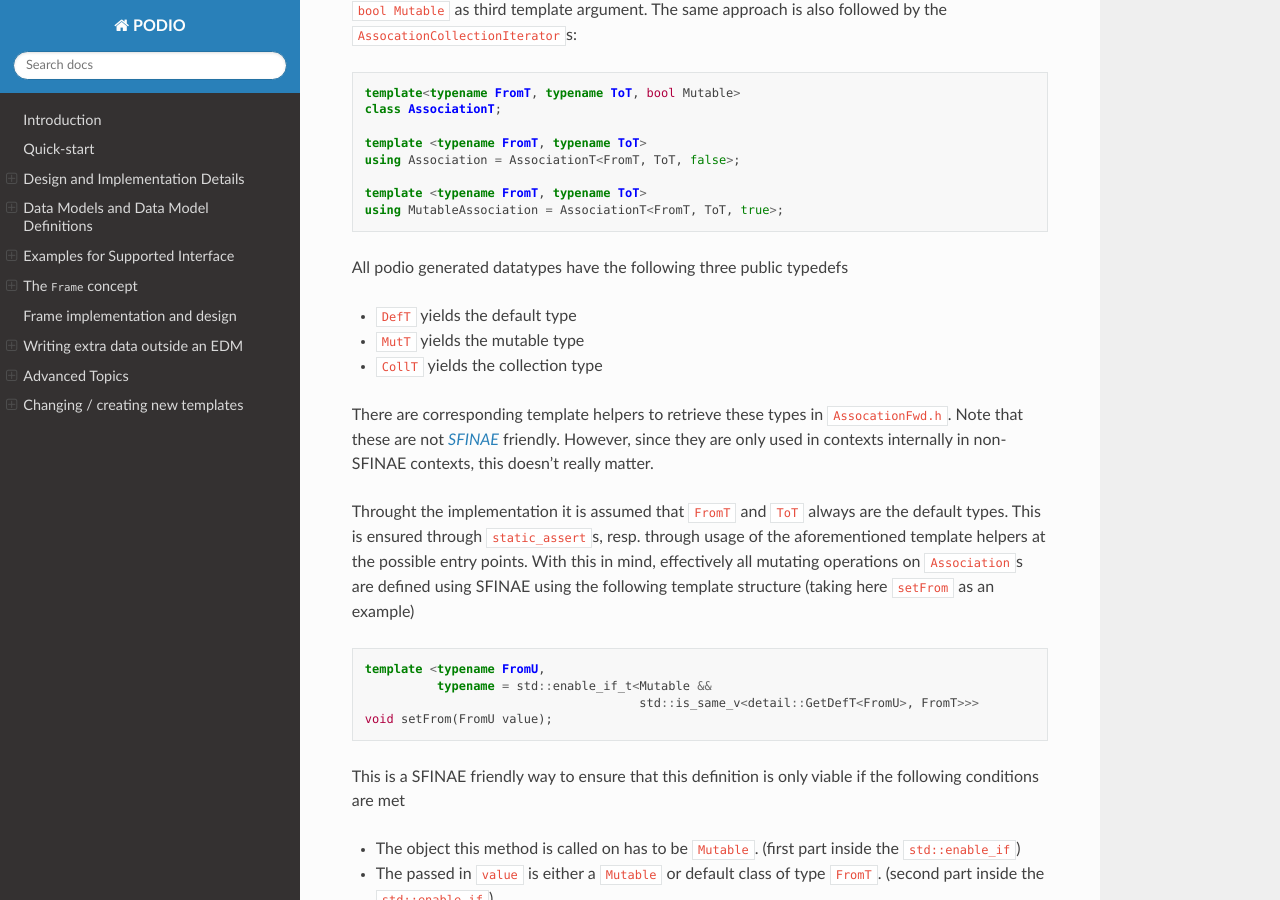
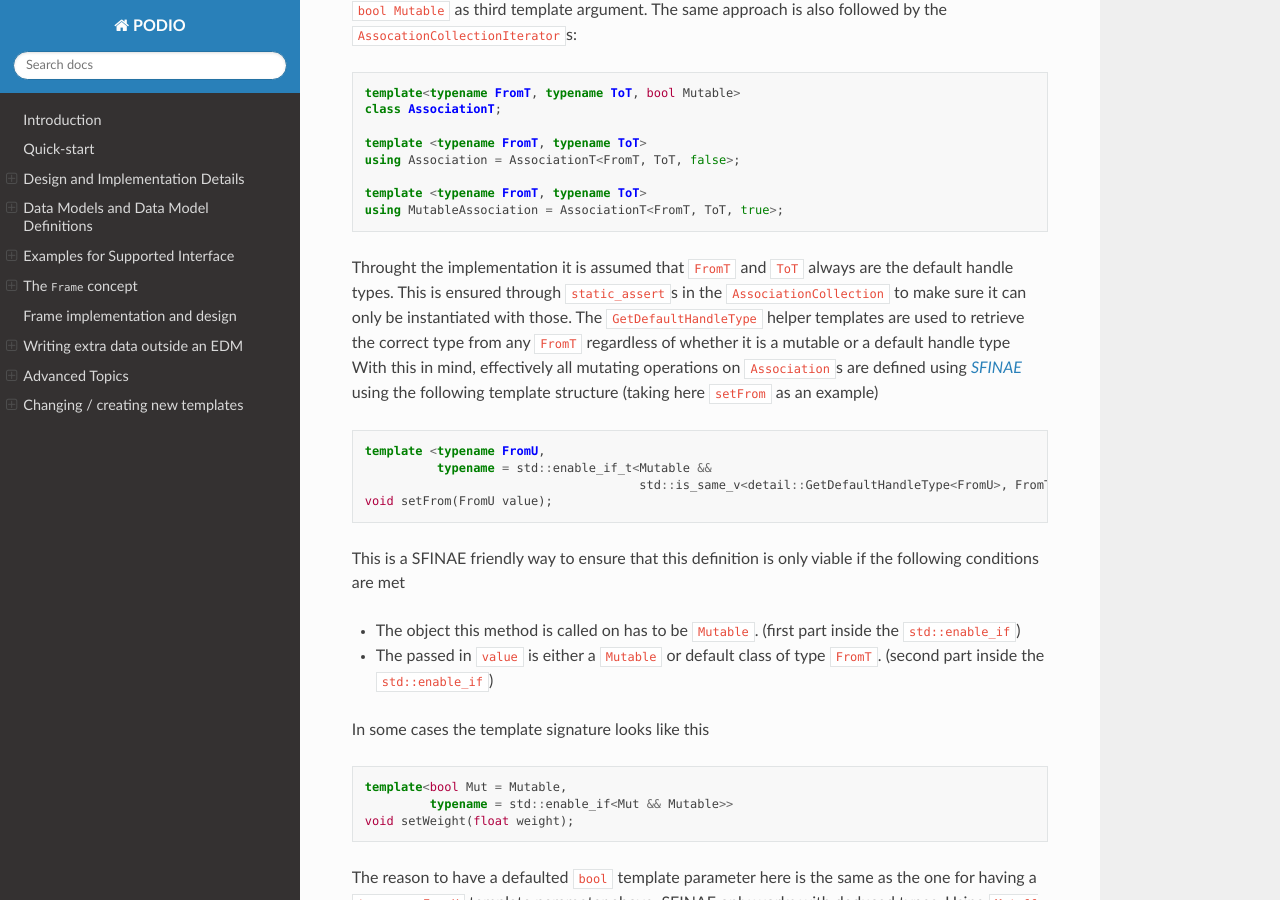
Before and after one commit to AIDASoft/podio, a Sphinx documentation site: the page built from doc/associations.md, in a window 1280 px wide and 900 px high, scrolled down 3586 px. Built offline with Sphinx 7.4.7 and the Read the Docs theme 2.0.0, drawn with Linux system fonts in a browser that asks for light colours; pages that are not in the unit, such as notebooks, are missing from menus; the version number could not be read and is left out; some of the changed text lies outside the part shown.

Commit message:
Bring documentation up-to-date

````diff
--- a/doc/associations.md
+++ b/doc/associations.md
@@ -188,28 +188,19 @@
 using MutableAssociation = AssociationT<FromT, ToT, true>;
 ```
 
-All podio generated datatypes have the following three public typedefs
-- `DefT` yields the default type
-- `MutT` yields the mutable type
-- `CollT` yields the collection type
-
-There are corresponding template helpers to retrieve these types in
-`AssocationFwd.h`. Note that these are not
-[*SFINAE*](https://en.cppreference.com/w/cpp/language/sfinae) friendly. However,
-since they are only used in contexts internally in non-SFINAE contexts, this
-doesn't really matter.
-
 Throught the implementation it is assumed that `FromT` and `ToT` always are the
-default types. This is ensured through `static_assert`s, resp. through usage of
-the aforementioned template helpers at the possible entry points. With this in
-mind, effectively all mutating operations on `Association`s are defined using
-SFINAE using the following template structure (taking here `setFrom` as an
-example)
+default handle types. This is ensured through `static_assert`s in the
+`AssociationCollection` to make sure it can only be instantiated with those. The
+`GetDefaultHandleType` helper templates are used to retrieve the correct type
+from any `FromT` regardless of whether it is a mutable or a default handle type
+With this in mind, effectively all mutating operations on `Association`s are
+defined using [*SFINAE*](https://en.cppreference.com/w/cpp/language/sfinae)
+using the following template structure (taking here `setFrom` as an example)
 
 ```cpp
 template <typename FromU,
           typename = std::enable_if_t<Mutable &&
-                                      std::is_same_v<detail::GetDefT<FromU>, FromT>>>
+                                      std::is_same_v<detail::GetDefaultHandleType<FromU>, FromT>>>
 void setFrom(FromU value);
 ```
 
````
Also changed, not shown: other parts of doc/associations.md (+1 -1 lines).
